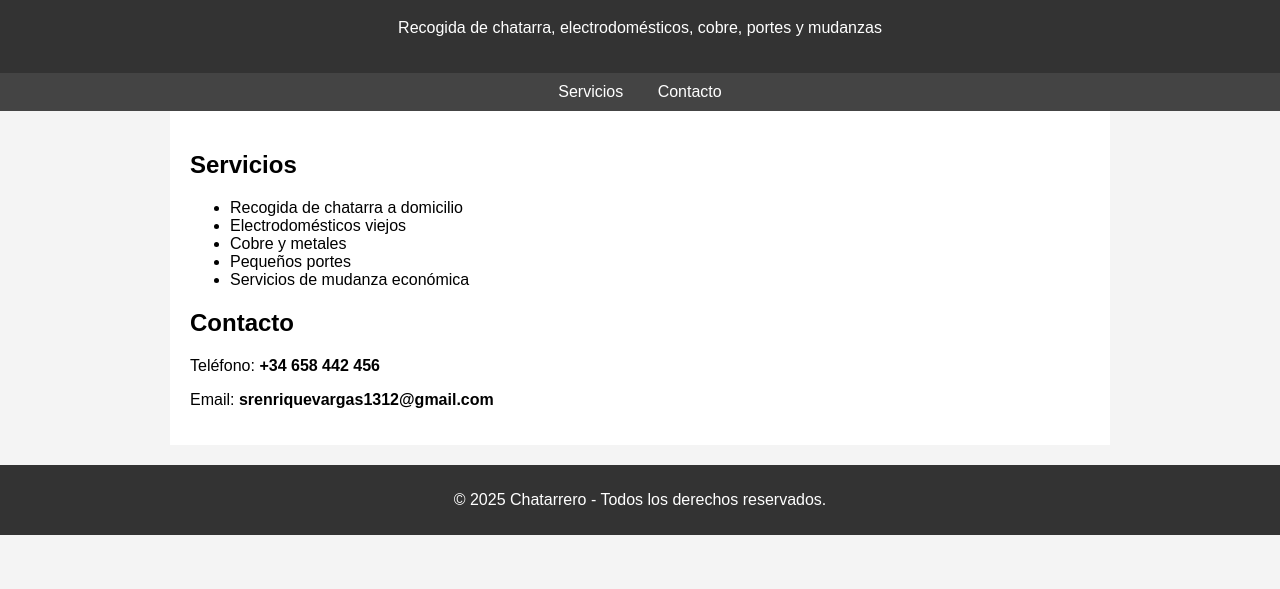
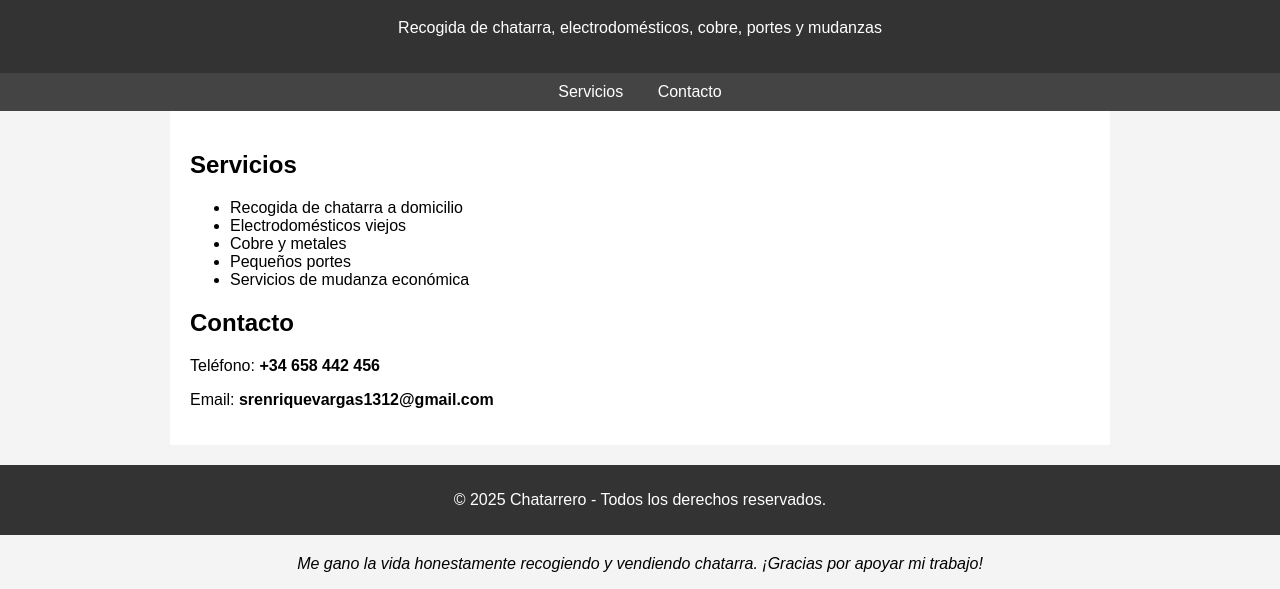
Before and after one commit to Vargapelis/Chatarrero, a plain HTML site: page index.html in a window 1280 px wide. Shown: the part 235-824 px from the top of the page. Before the commit the page ends 800 px from the top, so only its background shows below. Drawn offline with Linux system fonts and the light colour scheme.

Commit message:
Update index.html

```diff
--- a/index.html
+++ b/index.html
@@ -83,3 +83,6 @@
   </footer>
 </body>
 </html>
+<p style="font-style: italic; text-align: center; margin-top: 20px;">
+  Me gano la vida honestamente recogiendo y vendiendo chatarra. ¡Gracias por apoyar mi trabajo!
+</p>
```
